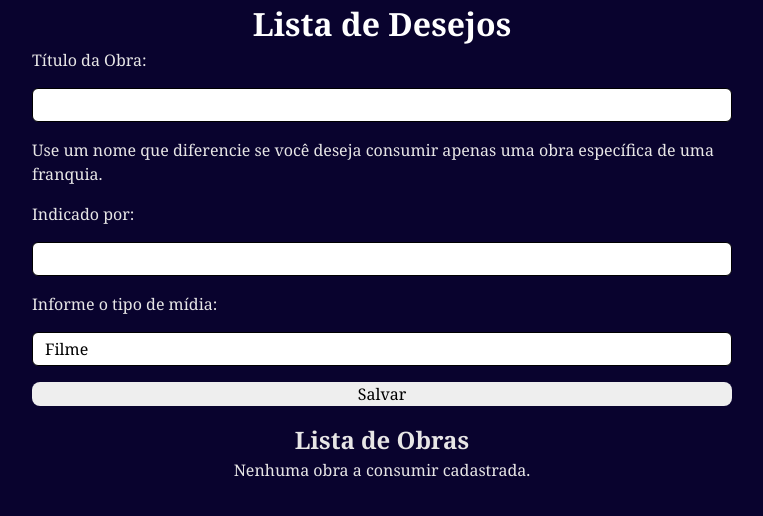
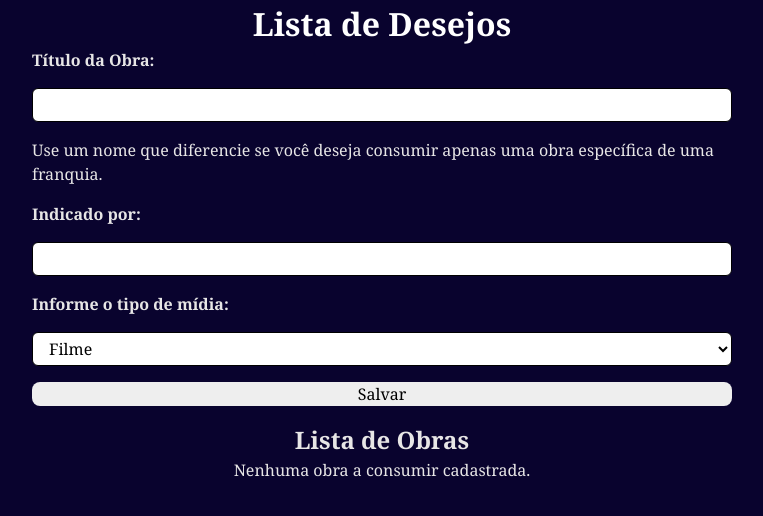
Before and after one commit to DarkusStorm/wishlist, a Flask app: page / in a window 1280 px wide. Shown: the top 516 px of the page, without its empty margins (258-1021 px from the left). Run offline with Flask 3, Linux system fonts and the light colour scheme; data that the repository does not hold is empty.

Commit message:
style: alterações no reset.css para garantir select mais intuitivo

```diff
--- a/static/reset.css
+++ b/static/reset.css
@@ -69,7 +69,6 @@ textarea {
   background: none;
   border: none;
   outline: none; /* Substituído por foco visível abaixo */
-  appearance: none;
 }
 
 /* 10. Estilo de foco acessível (para navegação por teclado) */
--- a/static/style.css
+++ b/static/style.css
@@ -52,6 +52,10 @@ a:hover{
     text-decoration: underline;
 }
 
+label {
+    font-weight: bold;
+}
+
 form {
     display: flex;
     flex-direction: column;
```
